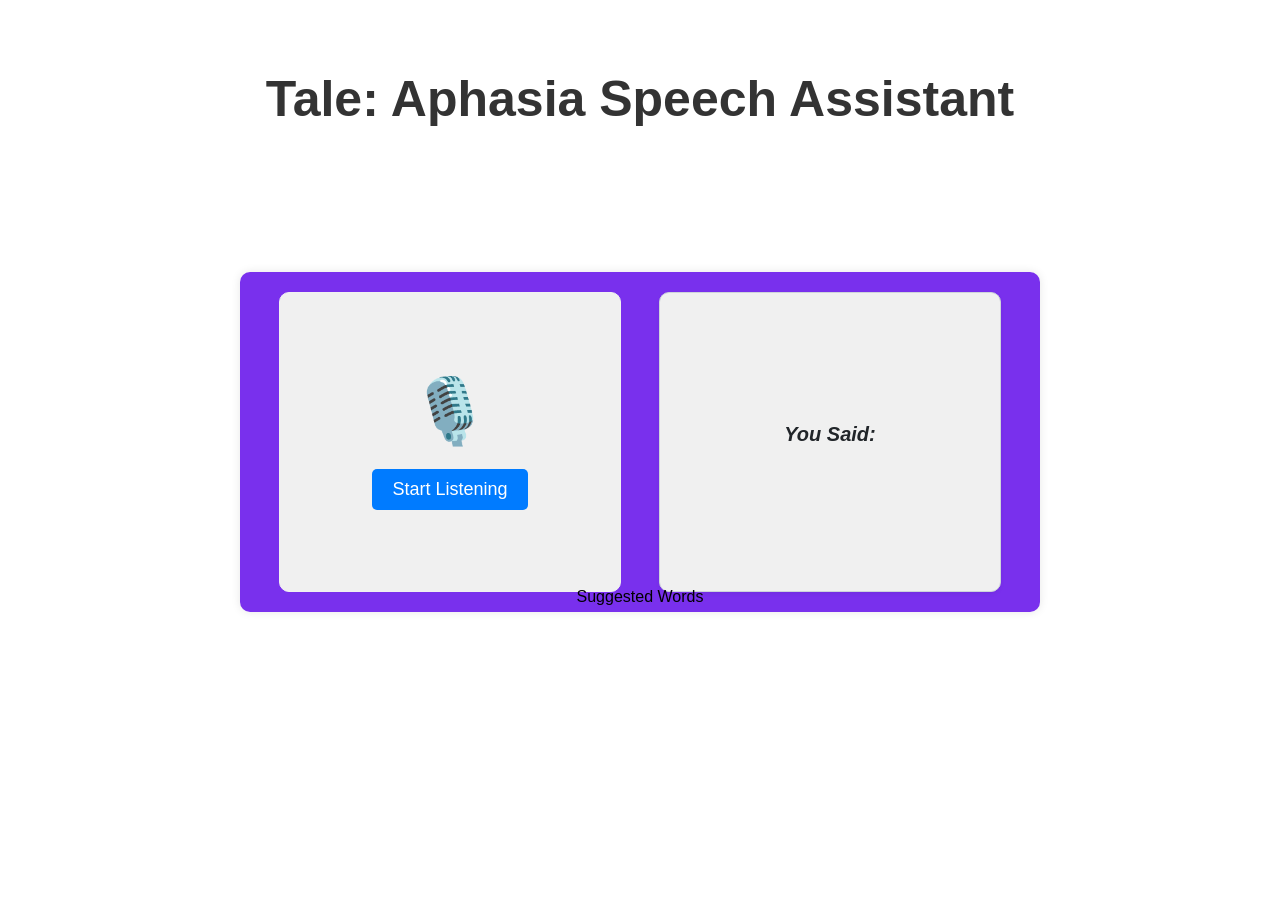
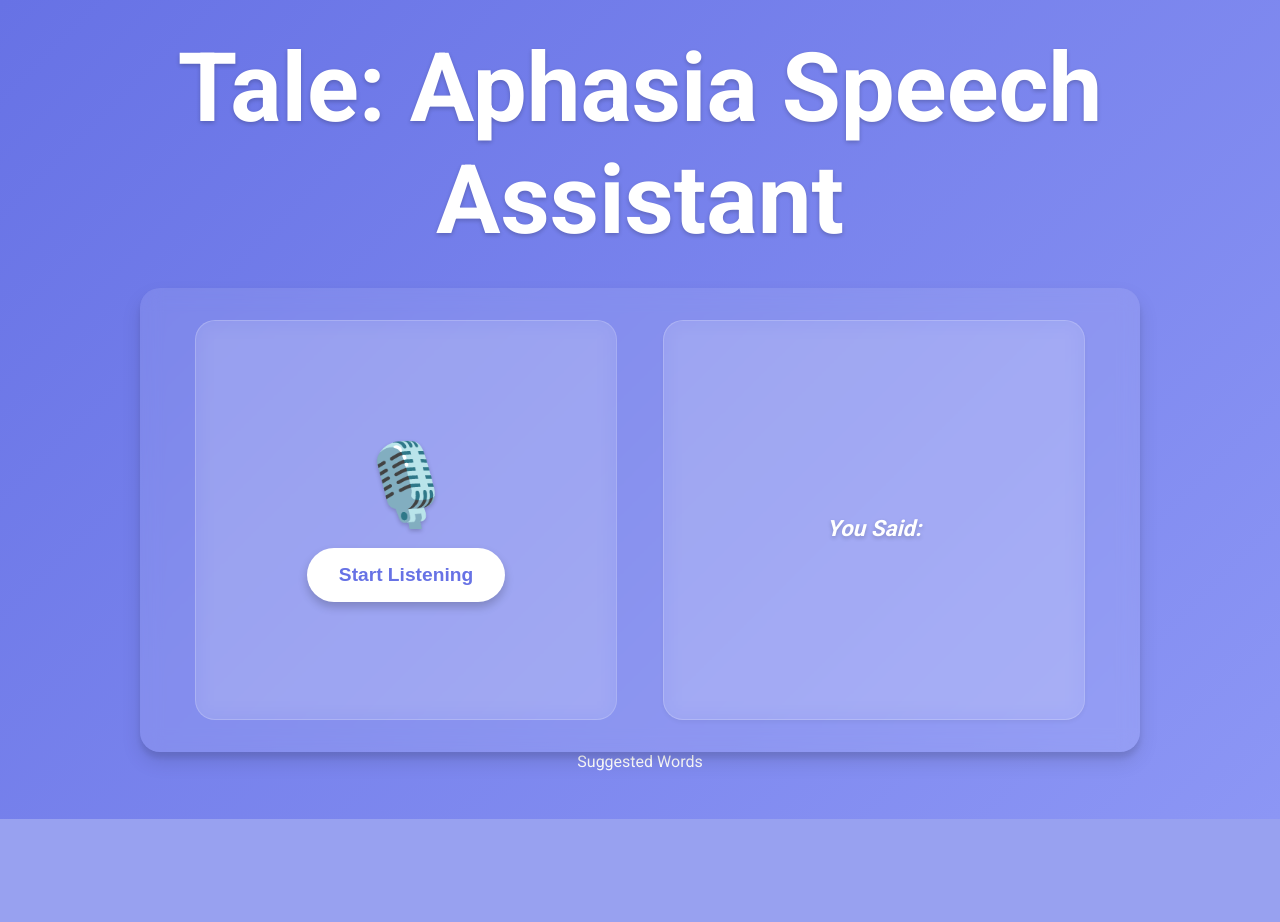
Before and after one commit to zaayush/Tale, a Flask app: page / in a window 1280 px wide. After the commit the page ends 819 px from the top, so only its background shows below. Run offline with Flask 3, Linux system fonts and the light colour scheme.

Commit message:
styling and other changes

```diff
--- a/app.py
+++ b/app.py
@@ -47,7 +47,7 @@ def get_completion(prompt):
             messages=[
                 {
                     "role": "user",
-                    "content": "You are a assisant trying to help patients with aphasia communicate. You will be provided a transcript of a users communication.Return the words that finish the sentence or the word the user is trying to describe based on the context. But only return the top 10 words. "
+                    "content": "You are a assisant trying to help patients with aphasia communicate. You will be provided a transcript of a users communication.Return the words that finish the sentence or the word the user is trying to describe based on the context. But only return the top 10 words and nothing else. "
                     + prompt,
                 },
             ],
--- a/static/styling/main.css
+++ b/static/styling/main.css
@@ -1,75 +1,62 @@
+/* Reset styles */
 * {
     box-sizing: border-box;
-    /* This ensures padding is included in the total width and height */
-}
-
-body {
-    font-family: Arial, sans-serif;
-    background-color: #ffffff;
-    margin: 0;
-    padding: 0;
-    display: block;
-    min-height: 100vh;
-    text-align: center;
-    overflow: hidden;
-    /* Prevent scrolling */
-}
-
-@keyframes pulsate {
-    0% {
-        transform: scale(1);
-        opacity: 1;
-    }
-
-    50% {
-        transform: scale(1.25);
-        opacity: 0.85;
-    }
-
-    100% {
-        transform: scale(1);
-        opacity: 1;
-    }
-}
-
-.mic-icon.listening {
-    animation: pulsate 2s ease-in-out infinite;
-}
-
-body {
-    font-family: Arial, sans-serif;
-    background-color: #ffffff;
     margin: 0;
     padding: 0;
   }
 
-h1 {
+  /* General styles */
+  body {
+    font-family: 'Roboto', sans-serif;
+    background: linear-gradient(135deg, #6772e5, #8c96f5);
+    color: #ffffff;
+    display: flex;
+    flex-direction: column;
+    min-height: 100vh;
     text-align: center;
-    color: #333;
-    margin-top: 20px;
+    overflow: hidden; /* Prevent scrolling */
+  }
+
+  /* Title */
+  .title {
+    margin-top: 2rem;
+    font-size: 3rem;
+    font-weight: 700;
+    color: #ffffff;
+    text-shadow: 0 2px 4px rgba(0, 0, 0, 0.2);
+  }
+
+  /* Container */
+  .centered-container {
+    display: flex;
+    justify-content: center;
+    align-items: center;
+    flex-grow: 1;
   }
 
   .container {
     display: flex;
     justify-content: space-around;
     align-items: center;
-    max-width: 800px;
+    max-width: 1000px;
     width: 100%;
-    background-color: #6b1aece6;
-    border-radius: 10px;
-    box-shadow: 0 0 10px rgba(0, 0, 0, 0.1);
-    padding: 20px;
-    margin-top: -200px;
+    background-color: rgba(255, 255, 255, 0.1);
+    backdrop-filter: blur(10px);
+    border-radius: 20px;
+    padding: 2rem;
+    margin-top: 2rem;
+    box-shadow: 0 10px 20px rgba(0, 0, 0, 0.1), 0 6px 6px rgba(0, 0, 0, 0.1);
   }
 
+  /* Boxes */
   .box {
     width: 45%;
-    min-height: 300px;
-    /* Use min-height to ensure boxes can expand as needed */
-    border: 1px solid #f1f1f1;
-    border-radius: 10px;
-    padding: 20px;
-    background-color: #f0f0f0;
+    min-height: 400px;
+    border: 1px solid rgba(255, 255, 255, 0.2);
+    border-radius: 20px;
+    padding: 2rem;
+    background-color: rgba(255, 255, 255, 0.1);
+    backdrop-filter: blur(10px);
     display: flex;
     flex-direction: column;
     justify-content: center;
@@ -78,44 +65,50 @@ h1 {
   }
 
   .box:hover {
-    transform: translateY(-5px);
-    box-shadow: 0 5px 15px rgba(0, 0, 0, 0.1);
+    transform: translateY(-10px);
+    box-shadow: 0 10px 20px rgba(0, 0, 0, 0.2), 0 6px 6px rgba(0, 0, 0, 0.2);
   }
 
+  /* Record Box */
   .mic-icon {
-    font-size: 64px;
-    margin-bottom: 20px;
-    color: #007bff;
+    font-size: 5rem;
+    margin-bottom: 1rem;
+    color: #ffffff;
+    text-shadow: 0 2px 4px rgba(0, 0, 0, 0.2);
   }
 
   #record-button {
-    padding: 10px 20px;
-    font-size: 18px;
+    padding: 1rem 2rem;
+    font-size: 1.2rem;
     border: none;
-    border-radius: 5px;
-    background-color: #007bff;
-    color: #fff;
+    border-radius: 30px;
+    background-color: #ffffff;
+    color: #6772e5;
+    font-weight: 700;
     cursor: pointer;
-    transition: background-color 0.3s ease;
+    transition: background-color 0.3s ease, color 0.3s ease;
+    box-shadow: 0 5px 10px rgba(0, 0, 0, 0.2);
   }
 
   #record-button:hover {
-    background-color: #0056b3;
+    background-color: #6772e5;
+    color: #ffffff;
   }
 
   .recording {
     background-color: #dc3545 !important;
   }
 
+  /* Output Box */
   .output-box {
-    background-color: #f0f0f0;
-    color: #495057;
-    border: 1px solid #ced4da;
+    background-color: rgba(255, 255, 255, 0.1);
+    backdrop-filter: blur(10px);
+    color: #ffffff;
+    border: 1px solid rgba(255, 255, 255, 0.2);
     box-shadow: 0 2px 4px rgba(0, 0, 0, 0.05);
-    min-height: 300px;
-    /* Use min-height to ensure boxes can expand as needed */
-    border-radius: 10px;
-    padding: 20px;
+    min-height: 400px;
+    border-radius: 20px;
+    padding: 2rem;
     display: flex;
     flex-direction: column;
     justify-content: center;
@@ -124,61 +117,26 @@ h1 {
   }
 
   .output-box p {
-    margin-top: 5px;
-    font-size: 20px;
-    color: #212529;
+    margin-top: 1rem;
+    font-size: 1.4rem;
+    color: #ffffff;
+    text-shadow: 0 2px 4px rgba(0, 0, 0, 0.2);
   }
 
   .output-box p:first-child {
-    font-size: 20px;
+    font-size: 1.4rem;
   }
 
   .output-box p:last-child {
     font-style: italic;
     font-weight: bold;
-
-}
-
-.title {
-    margin-top: 70px;
-    font-size: 25px;
-}
-
-.centered-container {
-    display: flex;
-    justify-content: center;
-    align-items: center;
-    flex-direction: column;
-    height: calc(100vh - 40px);
-}
-
-.centered-container-sugg {
-    /* display: flex;
-    justify-content: center;
-    align-items: center;
-    flex-direction: column;
-    height: calc(50vh - 40px); */
-}
-
-.container-suggestions {
-        /* display: flex; */
-        /* justify-content: space-around; */
-        /* align-items: center;
-        max-width: 800px;
-        width: 100%;
-        height: 100px;
-        background-color: #fff;
-        border-radius: 10px;
-        box-shadow: 0 0 10px rgba(0, 0, 0, 0.1);
-        /* padding: 20px; */
-        margin-top: -350px;
   }
 
   /* Suggested Word Buttons Row */
   #suggestion-buttons-row {
     display: flex;
     justify-content: center;
-    margin-top: 1rem;
+    margin-top: 3rem;
   }
 
   /* Suggested Word Buttons */
--- a/templates/index.html
+++ b/templates/index.html
@@ -6,6 +6,7 @@
     <meta name="viewport" content="width=device-width, initial-scale=1.0">
     <title>Aphasia Speech Assistance</title>
     <link rel= "stylesheet" type= "text/css" href= "{{ url_for('static',filename='styling/main.css') }}">
+    <link href="https://fonts.googleapis.com/css2?family=Roboto:wght@400;700&display=swap" rel="stylesheet">
 </head>
 
 <body>
@@ -73,6 +74,7 @@
         const wordButtons = words.map(word => {
             const button = document.createElement('button');
             button.textContent = word.replace('- ', ''); // Remove the "- " prefix
+            button.textContent = word.replace(/^\d+\.\s*/, '');
             button.classList.add('word-button');
             button.addEventListener('click', handleWordButtonClick);
             suggestionContainer.appendChild(button);
```
Also changed, not shown: other parts of static/styling/main.css (+31 -8 lines). Lines whose indentation alone changed are shown as unchanged.
